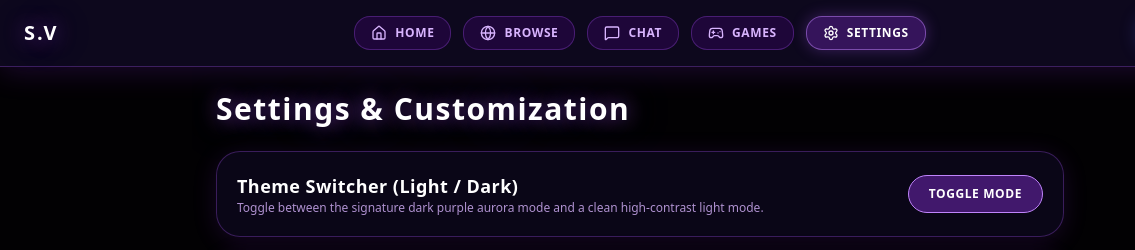
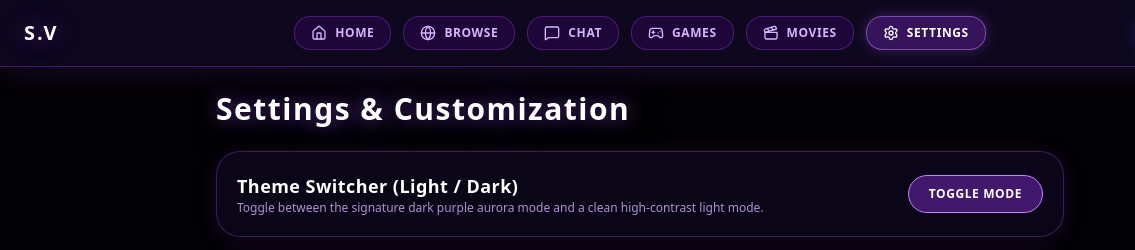
Before and after one commit to WebDevElisha/S.V, a plain HTML site: page html/settings.html in a window 1280 px wide. Shown: the top 250 px of the page, 0-1135 px from the left. Drawn offline with nearby package versions, Linux system fonts and the light colour scheme.

Commit message:
Add Movies link and script reference to settings.html

```diff
--- a/html/settings.html
+++ b/html/settings.html
@@ -31,6 +31,10 @@
       <a href="games.html" class="flex items-center gap-2 px-4 py-2 rounded-2xl bg-purple-950/40 border border-purple-500/30 text-purple-300 hover:text-white hover:bg-purple-900/40 font-bold text-xs uppercase tracking-wider transition-all">
         <i data-lucide="gamepad-2" class="w-4 h-4"></i>
         Games
+      </a>
+      <a href="movies.html" class="flex items-center gap-2 px-4 py-2 rounded-2xl bg-purple-950/40 border border-purple-500/30 text-purple-300 hover:text-white hover:bg-purple-900/40 font-bold text-xs uppercase tracking-wider transition-all">
+        <i data-lucide="clapperboard" class="w-4 h-4"></i>
+        Movies
       </a>
       <a href="settings.html" class="flex items-center gap-2 px-4 py-2 rounded-2xl bg-purple-600/30 border border-purple-400/50 text-white font-bold text-xs uppercase tracking-wider shadow-[0_0_15px_rgba(168,85,247,0.3)] transition-all">
         <i data-lucide="settings" class="w-4 h-4"></i>
@@ -105,6 +109,7 @@
     </div>
   </main>
 
+  <script src="../js/script.js"></script>
   <script src="../js/settings.js"></script>
 </body>
 </html>
```
